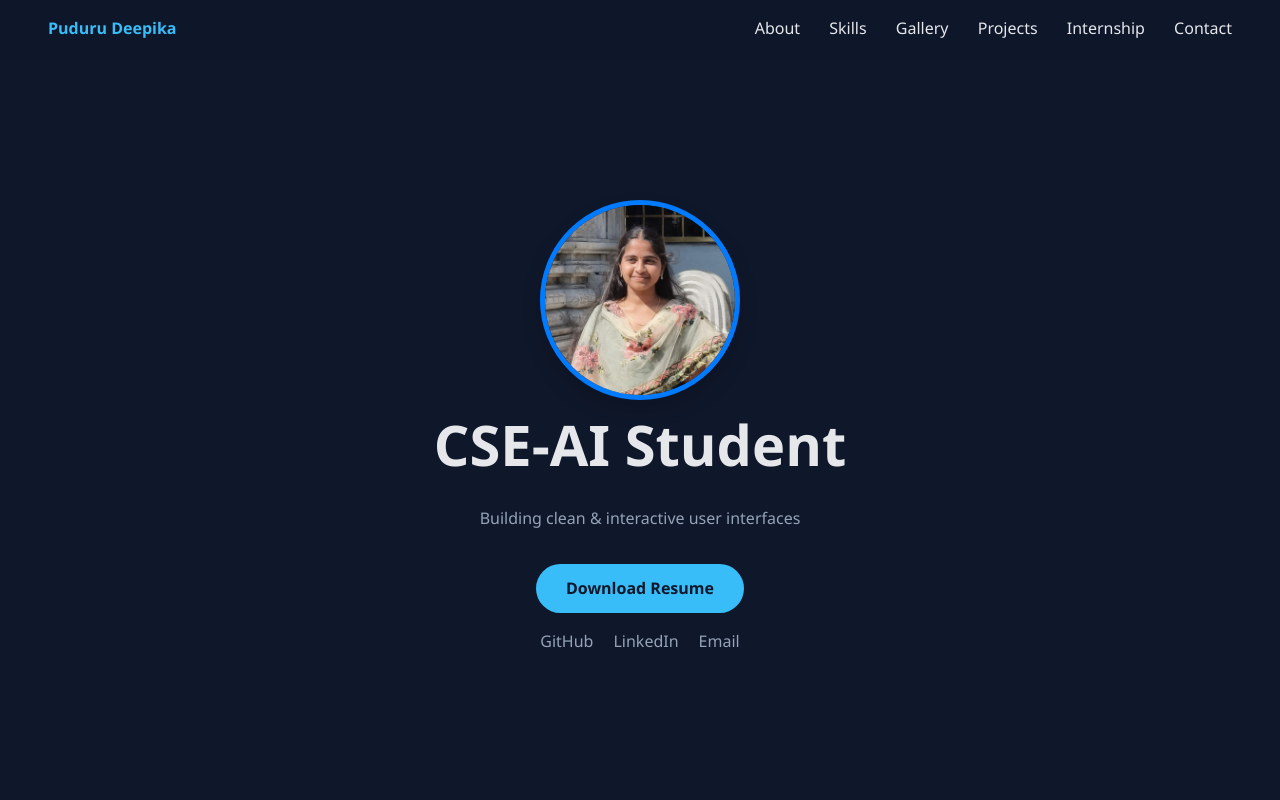
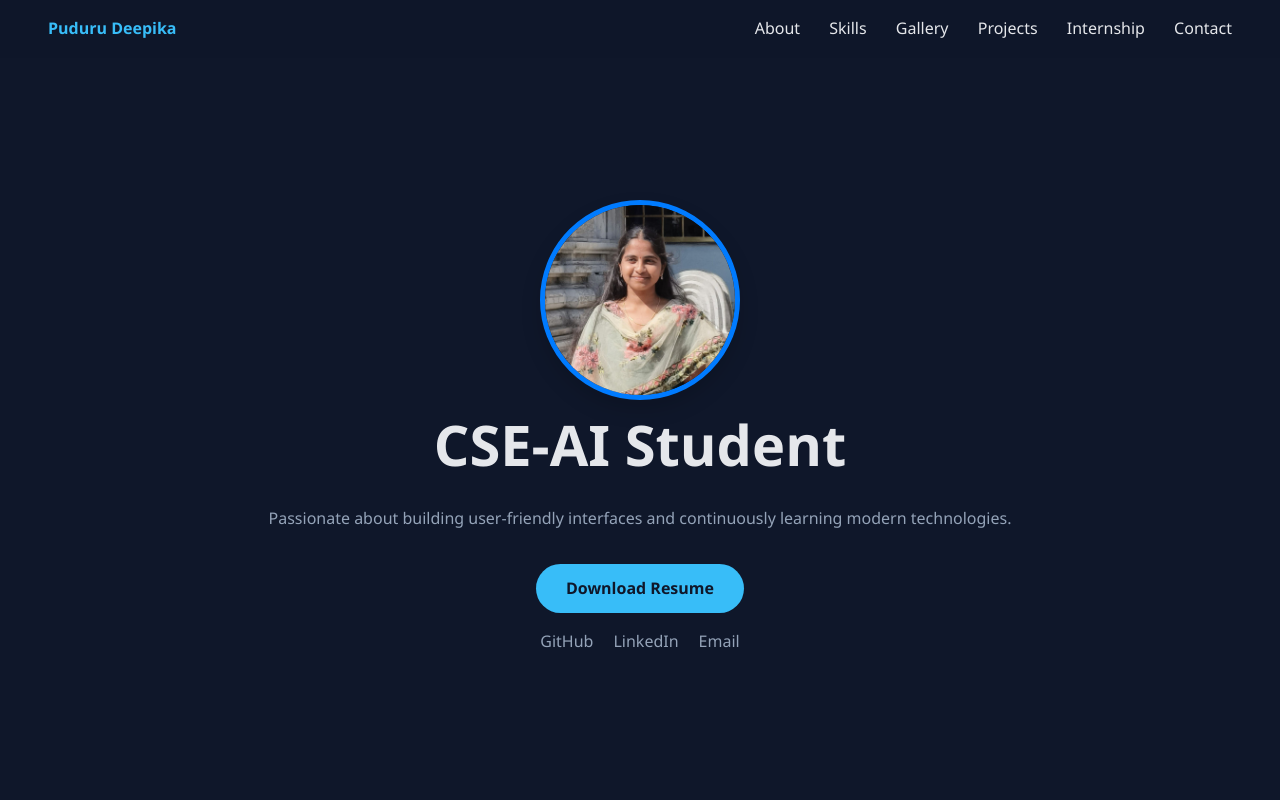
Before and after one commit to pudurudeepika/MyPortfolio, a plain HTML site: page index.html in a window 1280 px wide. Shown: the top 800 px of the page. Drawn offline with Linux system fonts and the light colour scheme.

Commit message:
Update index.html

```diff
--- a/index.html
+++ b/index.html
@@ -27,7 +27,7 @@
       <img src="images\profilephoto.jpeg" alt="Puduru Deepika Photo">
     </div>
     <h1 class="reveal">CSE-AI Student </h1>
-    <p class="reveal delay">Building clean & interactive user interfaces</p>
+    <p class="reveal delay">Passionate about building user-friendly interfaces and continuously learning modern technologies.</p>
 
     <div class="hero-actions">
       <a href="\resume\PuduruDeepika.pdf" download class="btn">Download Resume</a>
```
